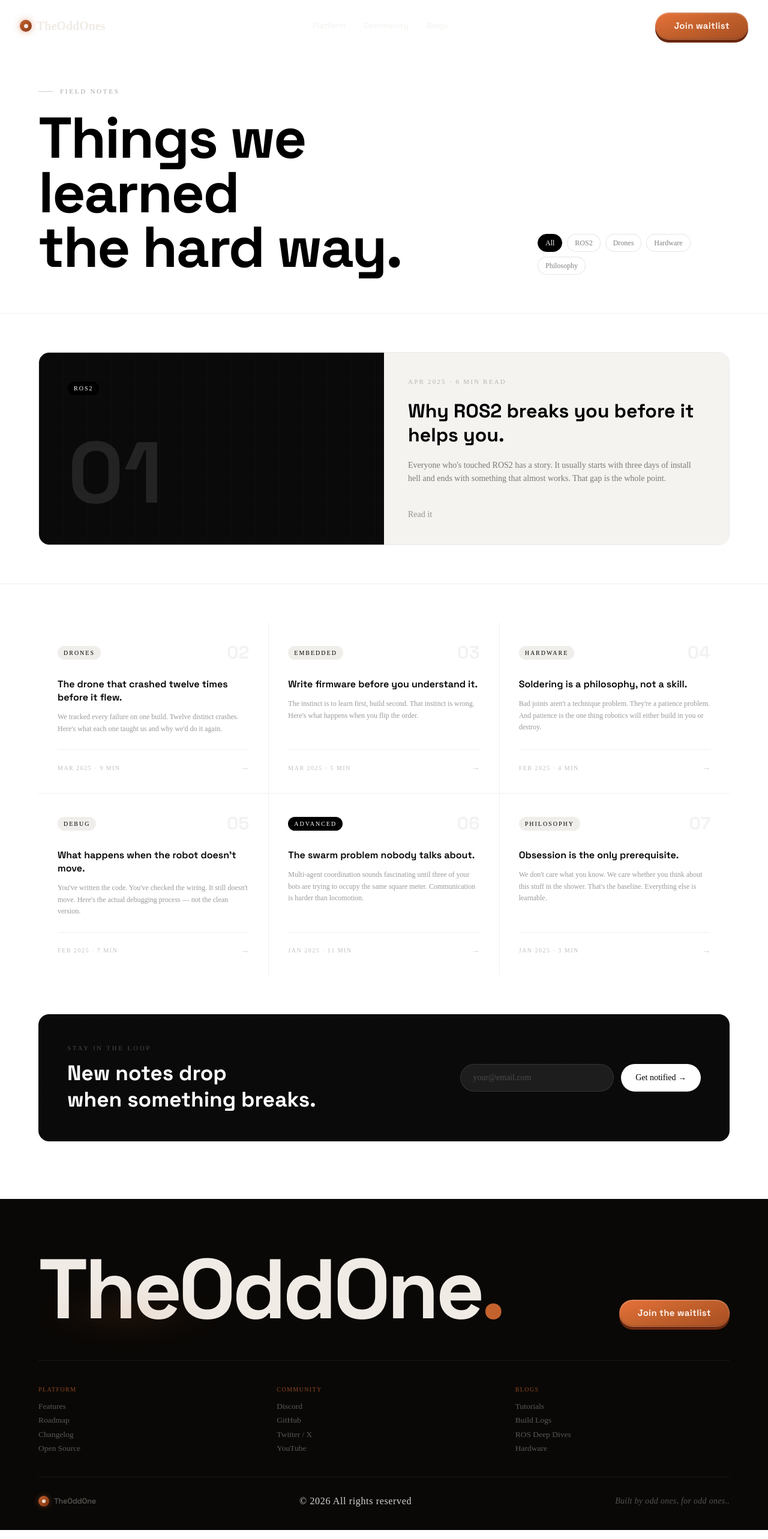
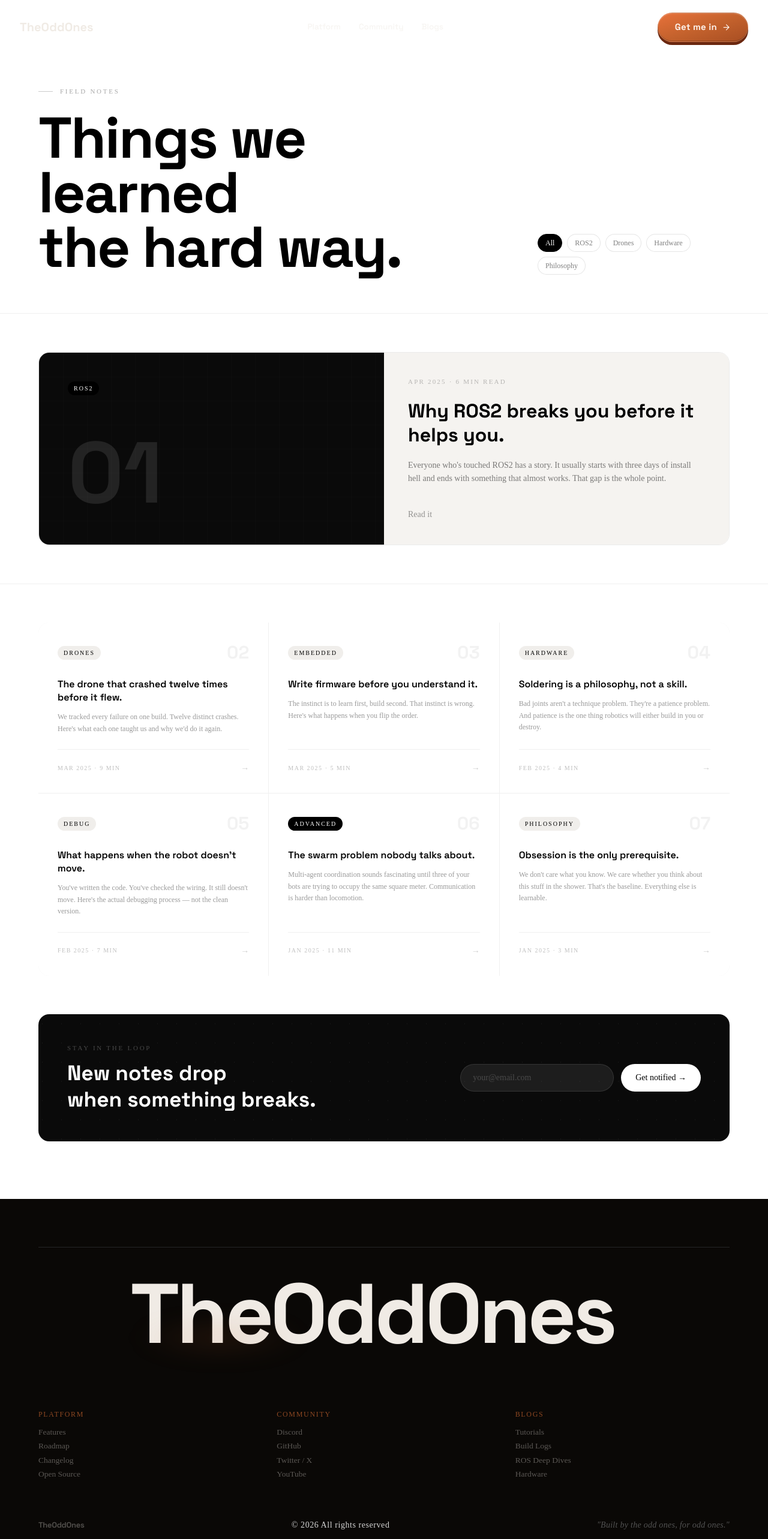
Before and after one commit to theoddnz/app, a Next.js app: page /blogs in a window 1280 px wide. Shown: the top 2566 px of the page at 60% size. Built offline with nearby package versions, Linux system fonts and the light colour scheme.

Commit message:
feat(ui): added waitlist section

```diff
--- a/src/app/page.tsx
+++ b/src/app/page.tsx
@@ -6,6 +6,7 @@ import HowItWorks from "../components/HowItWorks";
 import Testimonials from "../components/Testimonials";
 import CTA from "../components/CTA";
 import Footer from "../components/Footer";
+import WaitlistForm from "@/components/WaitlistForm";
 
 export default function Home() {
   return (
@@ -17,6 +18,7 @@ export default function Home() {
       {/* <HowItWorks /> */}
       {/* <Testimonials /> */}
       {/* <CTA /> */}
+      <WaitlistForm/>
       <Footer />
     </main>
   );
--- a/src/components/Footer.tsx
+++ b/src/components/Footer.tsx
@@ -1,5 +1,6 @@
 import Link from "next/link";
 import { Button3D } from "./ui/button-3d";
+import { Armchair } from "lucide-react";
 
 const links = {
   Platform:  ["Features", "Roadmap", "Changelog", "Open Source"],
@@ -9,18 +10,18 @@ const links = {
 
 export default function Footer() {
   return (
-    <footer className="bg-[#0a0806] px-6 md:px-10 pt-20 pb-9">
-      <div className="max-w-6xl mx-auto">
+    <footer className="bg-[#0a0806] px-6 md:px-10 pt-20 pb-9 ">
+      <div className="max-w-6xl mx-auto pt-10 border-t border-neutral-800">
 
         {/* ── TOP — wordmark + CTA ── */}
-        <div className="flex flex-col md:flex-row md:items-end justify-between gap-10 pb-12 border-b border-white/[0.06]">
+        <div className="flex flex-col md:flex-row md:items-center justify-center gap-10 pb-12 ">
 
           <div className="relative select-none">
             <h2
               className="font-space font-extrabold text-[#f0ebe5] leading-none tracking-[-0.04em]"
-              style={{ fontSize: "clamp(3.5rem, 11vw, 9rem)" }}
+              style={{ fontSize: "clamp(3.5rem, 11vw, 10rem)" }}
             >
-              TheOddOne<span className="text-[#c4622d]">.</span>
+              TheOddOnes
             </h2>
             <div
               className="absolute bottom-[-10px] left-0 w-[300px] h-[80px] pointer-events-none"
@@ -33,19 +34,19 @@ export default function Footer() {
 
           <div className="flex flex-col items-center sm:items-start md:items-end gap-4 md:pb-2 shrink-0">
 
-            <Button3D
+            {/* <Button3D
 
             >
-              Join the waitlist
-            </Button3D>
+             Reserve my seat <Armchair size={14} strokeWidth={2} />
+            </Button3D> */}
           </div>
         </div>
 
         {/* ── MIDDLE — 3-col links ── */}
-        <div className="grid grid-cols-2 md:grid-cols-3 gap-10 py-10 border-b border-white/[0.06]">
+        <div className="grid grid-cols-2 md:grid-cols-3 gap-10 py-10">
           {Object.entries(links).map(([col, items]) => (
             <div key={col}>
-              <p className="text-[10px] tracking-[0.14em] uppercase font-medium text-[rgba(196,98,45,0.7)] mb-3.5">
+              <p className="text-[12px] tracking-[0.14em] uppercase font-medium text-[rgba(196,98,45,0.7)] mb-3.5">
                 {col}
               </p>
               <div className="flex flex-col gap-2.5">
@@ -53,7 +54,7 @@ export default function Footer() {
                   <Link
                     key={item}
                     href="#"
-                    className="text-[13.5px] font-light text-[rgba(240,235,229,0.35)] hover:text-[rgba(240,235,229,0.85)] transition-colors duration-200 leading-none"
+                    className="text-[13.5px] font-normal text-[rgba(240,235,229,0.35)] hover:text-[rgba(240,235,229,0.85)] transition-colors duration-200 leading-none"
                   >
                     {item}
                   </Link>
@@ -64,29 +65,22 @@ export default function Footer() {
         </div>
 
         {/* ── BOTTOM ROW ── */}
-        <div className="flex flex-col sm:flex-row sm:items-center justify-between gap-4 pt-7">
+        <div className="flex flex-col items-center sm:flex-row sm:items-center justify-between gap-4 pt-7">
 
           <div className="flex items-center gap-2">
-            <span
-              className="w-[18px] h-[18px] rounded-full flex items-center justify-center shrink-0"
-              style={{
-                background: "linear-gradient(135deg,#c4622d,#7a3010)",
-                boxShadow: "0 0 10px rgba(196,98,45,0.4)",
-              }}
-            >
-              <span className="w-[6px] h-[6px] rounded-full bg-white/80 block" />
-            </span>
+
+
             <span className="font-space font-bold text-[13px] text-[rgba(240,235,229,0.3)] tracking-tight">
-              TheOddOne
+              TheOddOnes
             </span>
           </div>
 
-          <span className="text-md text-neutral-300 tracking-[0.04em]">
+          <span className="text-sm sm:text-md text-neutral-300 tracking-[0.04em]">
             © 2026  All rights reserved
           </span>
 
           <span className="text-sm font-light italic text-neutral-600 tracking-[0.02em]">
-            Built by odd ones, for odd ones..
+           "Built by the odd ones, for odd ones."
           </span>
 
         </div>
--- a/src/components/Hero.tsx
+++ b/src/components/Hero.tsx
@@ -1,7 +1,7 @@
 "use client";
 import { useEffect, useRef } from "react";
 import { Button } from "@/components/ui/button";
-import { Terminal, Cpu, Wrench, GitBranch, Zap, ArrowRight } from "lucide-react";
+import { Terminal, Cpu, Wrench, GitBranch, Zap, ArrowRight, Flame,Camera,Bot } from "lucide-react";
 import {
   motion,
   useAnimate,
@@ -11,9 +11,9 @@ import {
 import { Button3D } from "@/components/ui/button-3d";
 const floatingIcons = [
   { Icon: Terminal, label: "ROS",      className: "top-[24%] left-[11%]",  rotate: "-4deg" },
-  { Icon: Cpu,      label: "Hardware", className: "top-[20%] right-[12%]", rotate: "3deg"  },
+  { Icon: Camera,      label: "Hardware", className: "top-[20%] right-[12%]", rotate: "3deg"  },
   { Icon: Wrench,   label: "Repair",   className: "top-[60%] left-[7%]",   rotate: "-2deg" },
-  { Icon: GitBranch,label: "Build",    className: "top-[58%] right-[8%]",  rotate: "5deg"  },
+  { Icon: Bot,label: "Build",    className: "top-[58%] right-[8%]",  rotate: "5deg"  },
 ];
 
 const SUBTITLE = "A place for people who think differently about learning.";
@@ -94,7 +94,7 @@ export default function Hero() {
             animate={{ y: 0, opacity: 1 }}
             transition={{ duration: 0.9, delay: 0.48, ease: [0.16, 1, 0.3, 1] }}
           >
-            TheOddOne
+            TheOddOnes
             {/* Dot pops in with spring after headline settles */}
             <motion.span
               className="text-[#c4622d]"
@@ -137,9 +137,9 @@ export default function Hero() {
           <motion.div whileHover={{ scale: 1.04 }} whileTap={{ scale: 0.97 }}>
             <Button3D>
     Join the waitlist
-    <span data-arrow>
-      <ArrowRight size={15} strokeWidth={2} />
-    </span>
+    {/* <span data-arrow>
+      <Flame size={15} strokeWidth={2} />
+    </span> */}
   </Button3D>
           </motion.div>
         </motion.div>
--- a/src/components/Manifesto.tsx
+++ b/src/components/Manifesto.tsx
@@ -166,7 +166,7 @@ export default function Manifesto() {
 
 
         {/* Lines — clip-up on scroll */}
-        <div className="flex flex-col gap-1">
+        <div className="flex flex-col gap-1 ">
           <RevealLine dim delay={0}>
             Systems was designed to produce{" "}
             <span className="text-[#c4622d]">workers.</span>
@@ -218,7 +218,7 @@ export default function Manifesto() {
             className="font-light italic text-[rgba(255,255,255,0.5)] leading-relaxed"
             style={{ fontSize: "clamp(1rem, 1.8vw, 1.25rem)" }}
           >
-            "The best engineers we know never finished a single tutorial.
+            "The best people we know never finished a single tutorial.
             They just kept breaking things until something worked."
           </p>
           <p className="text-[10px] tracking-[0.22em] uppercase text-[rgba(255,255,255,0.18)] mt-3">
--- a/src/components/Navbar.tsx
+++ b/src/components/Navbar.tsx
@@ -1,7 +1,7 @@
 "use client";
 import { useState, useEffect } from "react";
 import Link from "next/link";
-import { Menu, X } from "lucide-react";
+import { ArrowRightIcon, Flame, Menu, X } from "lucide-react";
 import { Button3D } from "./ui/button-3d";
 
 const navLinks = ["Platform", "Community", "Blogs"];
@@ -70,18 +70,9 @@ export default function Navbar() {
           {/* Logo */}
           <Link
             href="/"
-            className="font-sans text-xl font-bold text-[#f0ebe5] shrink-0 select-none flex items-center gap-2"
+            className="font-space text-xl font-bold text-[#f0ebe5] shrink-0 select-none flex items-center gap-2"
           >
-            <span
-              className="w-5 h-5 rounded-full flex items-center justify-center shrink-0"
-              style={{
-                background: "linear-gradient(135deg,#c4622d,#8b3a1a)",
-                boxShadow: "0 0 12px rgba(196,98,45,0.5)",
-              }}
-              aria-hidden="true"
-            >
-              <span className="w-[7px] h-[7px] rounded-full bg-white/85 block" />
-            </span>
+
             TheOddOnes
           </Link>
 
@@ -101,12 +92,12 @@ export default function Navbar() {
 
           {/* Desktop CTA */}
           <div className="hidden md:flex items-center gap-3 shrink-0">
-            <Button3D>Join waitlist</Button3D>
+            <Button3D> Get me in <ArrowRightIcon size={15} strokeWidth={2} /> </Button3D>
           </div>
 
           {/* Mobile hamburger */}
           <button
-            className="md:hidden w-9 h-9 flex items-center justify-center rounded-full hover:bg-white/[0.06] text-[#f0ebe5] transition-colors shrink-0"
+            className="md:hidden w-9 h-9 flex items-center cursor-pointer justify-center rounded-full hover:bg-white/[0.06] text-[#f0ebe5] transition-colors shrink-0"
             onClick={() => setMobileOpen((v) => !v)}
             aria-label="Toggle menu"
           >
@@ -137,9 +128,9 @@ export default function Navbar() {
           ))}
         </div>
 
-        <div className="w-full">
+        {/* <div className="w-full">
           <Button3D className="w-full">Join the waitlist</Button3D>
-        </div>
+        </div> */}
       </div>
     </>
   );
--- a/src/components/ui/button-3d.tsx
+++ b/src/components/ui/button-3d.tsx
@@ -9,60 +9,54 @@ interface Button3DProps extends React.ButtonHTMLAttributes<HTMLButtonElement> {
 
 const Button3D = forwardRef<HTMLButtonElement, Button3DProps>(
   ({ className, variant = "primary", children, ...props }, ref) => {
+    const isPrimary = variant === "primary";
+
     return (
       <button
         ref={ref}
-        className={cn("btn-3d-root group", className)}
-        style={{ position: "relative", display: "inline-flex", cursor: "pointer", border: "none", background: "none", padding: 0, outline: "none" }}
+        className={cn("group relative inline-flex cursor-pointer border-none bg-transparent p-0 outline-none", className)}
         {...props}
       >
-        {/* Bottom face — the depth shadow */}
+        {/* Bottom face */}
         <span
           aria-hidden
-          className="btn-3d-shadow"
-          style={{
-            position: "absolute",
-            inset: 0,
-            borderRadius: "9999px",
-            background: variant === "primary" ? "#6b2810" : "rgba(196,98,45,0.35)",
-            transform: "translateY(5px)",
-            transition: "transform 0.12s cubic-bezier(0.34,1.2,0.64,1)",
-            zIndex: 0,
-            pointerEvents: "none",
-          }}
+          className={cn(
+            "pointer-events-none absolute inset-0 rounded-full translate-y-[5px]",
+            "group-hover:translate-y-[6px] group-active:translate-y-[5px]",
+            "transition-transform duration-[120ms]",
+            isPrimary ? "bg-[#6b2810]" : "bg-[rgba(196,98,45,0.35)]"
+          )}
+          style={{ transitionTimingFunction: "cubic-bezier(0.34,1.2,0.64,1)" }}
         />
+
         {/* Top face */}
         <span
-          className="btn-3d-face"
-          style={{
-            position: "relative",
-            zIndex: 1,
-            display: "inline-flex",
-            alignItems: "center",
-            gap: "8px",
-            padding: "10px 30px",
-            borderRadius: "9999px",
-            fontFamily: "var(--font-space, sans-serif)",
-            fontSize: "15px",
-            fontWeight: 700,
-            letterSpacing: "0.02em",
-            color: "#fdf0e8",
-            background:
-              variant === "primary"
-                ? "linear-gradient(160deg,#e8713a 0%,#c4622d 45%,#a84e22 100%)"
-                : "transparent",
-            border:
-              variant === "primary"
-                ? "1px solid rgba(255,255,255,0.15)"
-                : "1px solid rgba(196,98,45,0.6)",
-            boxShadow:
-              "0 1px 0 rgba(255,255,255,0.22) inset, 0 -1px 0 rgba(0,0,0,0.25) inset",
-            transform: "translateY(0px)",
-            transition:
-              "transform 0.12s cubic-bezier(0.34,1.2,0.64,1), box-shadow 0.12s ease, background 0.12s ease",
-            userSelect: "none",
-            pointerEvents: "none",
-          }}
+          className={cn(
+            "pointer-events-none relative z-10 w-full",
+            "inline-flex items-center justify-center gap-2 rounded-full",
+            "font-space font-bold tracking-[0.02em] text-[#fdf0e8] select-none",
+            // responsive size
+            "text-[13px] px-5 py-2 sm:text-[14px] sm:px-6 sm:py-2.5 md:text-[15px] md:px-7 md:py-3",
+            // translate states
+            "translate-y-0 group-active:translate-y-[5px]",
+            "transition-[transform,box-shadow,background] duration-[120ms]",
+            // variant
+            isPrimary
+              ? [
+                  "border border-white/[0.15]",
+                  "bg-gradient-to-br from-[#e8713a] via-[#c4622d] to-[#a84e22]",
+                  "group-hover:from-[#f07840] group-hover:via-[#d06830] group-hover:to-[#b85525]",
+                  "group-active:from-[#a84e22] group-active:to-[#943d18]",
+                ].join(" ")
+              : [
+                  "border border-[rgba(196,98,45,0.6)] bg-transparent",
+                  "group-hover:bg-[rgba(196,98,45,0.08)] group-hover:border-[rgba(196,98,45,0.9)]",
+                ].join(" "),
+            // inset sheen
+            "shadow-[0_1px_0_rgba(255,255,255,0.22)_inset,0_-1px_0_rgba(0,0,0,0.25)_inset]",
+            "group-active:shadow-[0_1px_0_rgba(255,255,255,0.1)_inset,0_-1px_0_rgba(0,0,0,0.35)_inset]",
+          )}
+          style={{ transitionTimingFunction: "cubic-bezier(0.34,1.2,0.64,1)" }}
         >
           {children}
         </span>
```
Also changed, not shown: src/components/WaitlistForm.tsx (added, +190 -0 lines).
